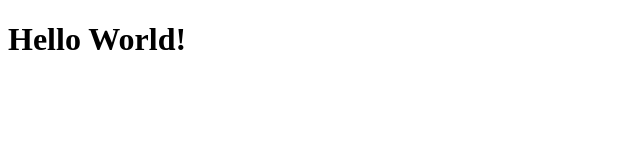
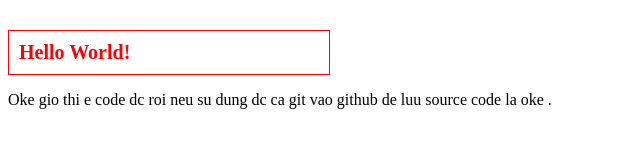
Before and after one commit to TrinhKhanh2k/webdeveloperInit, a plain HTML site: page index.html in a window 1280 px wide. Shown: the whole page, without its empty margins (0-640 px from the left). Drawn offline with Linux system fonts and the light colour scheme.

Commit message:
init test new 2

```diff
--- a/index.html
+++ b/index.html
@@ -11,6 +11,7 @@
 
 <body>
     <h1>Hello World!</h1>
+    <p>Oke gio thi e code dc roi neu su dung dc ca git vao github de luu source code la oke .</p>
     <script src="index.js"></script>
 </body>
 
--- a/index.js
+++ b/index.js
@@ -0,0 +1,4 @@
+console.log('Hello Wolrd');
+if (true) {
+    console.log('This is my code');
+}
--- a/style.css
+++ b/style.css
@@ -0,0 +1,9 @@
+h1 {
+    color: red;
+    font-size: 20px;
+    border: 1px solid;
+    padding: 10px;
+    margin-top: 30px;
+    display: block;
+    width: 300px;
+}
```
